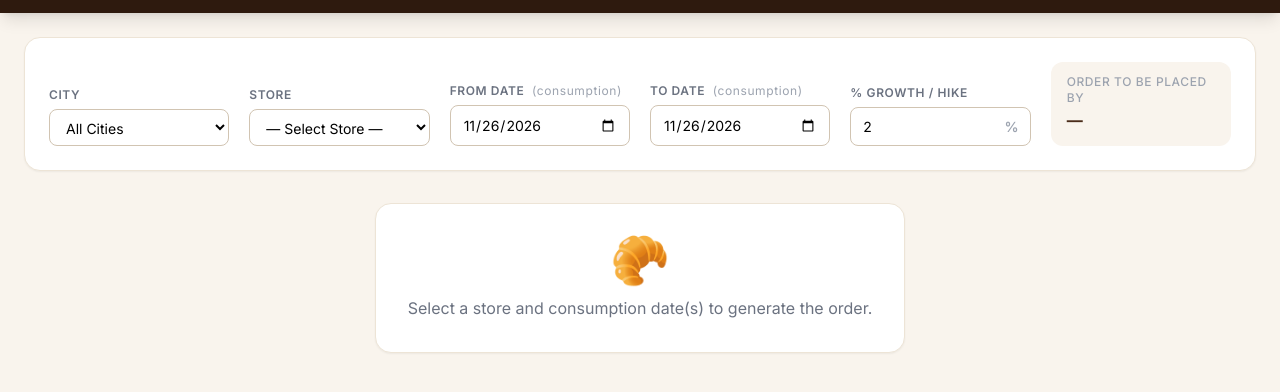
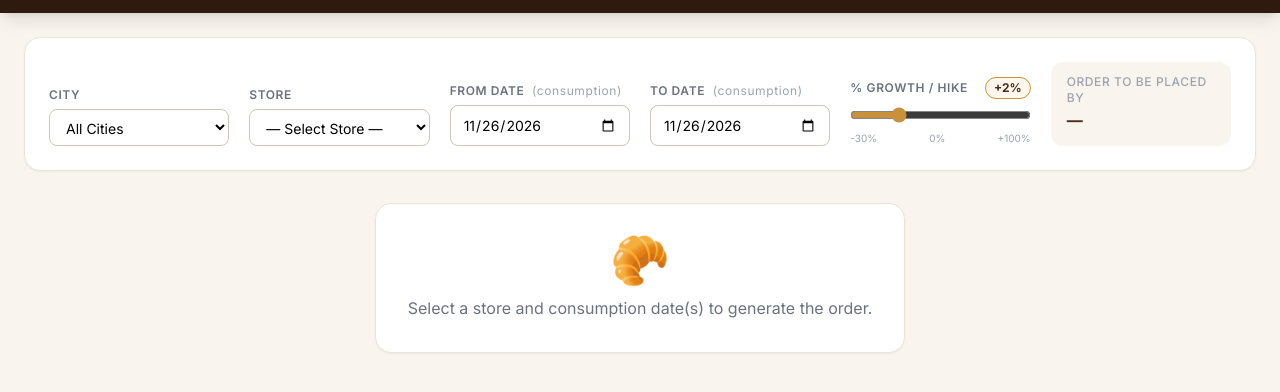
Before and after one commit to adarshsandyal/fdu-ordering, a plain HTML site: page index.html in a window 1280 px wide. Shown: the part 60-452 px from the top of the page. Drawn offline with nearby package versions, Linux system fonts and the light colour scheme.

Commit message:
Convert % Growth / Hike input into a range slider

```diff
--- a/index.html
+++ b/index.html
@@ -122,11 +122,17 @@
       </div>
 
       <div>
-        <label class="block text-xs font-semibold uppercase tracking-wider text-gray-500 mb-1.5">% Growth / Hike</label>
-        <div class="relative">
-          <input type="number" id="hikeInput" value="2" step="0.5" min="-50" max="200"
-            class="form-input pr-8" oninput="onInputChange()" />
-          <span class="absolute right-3 top-1/2 -translate-y-1/2 text-gray-400 font-semibold text-sm">%</span>
+        <div class="flex items-center justify-between mb-1.5">
+          <label class="block text-xs font-semibold uppercase tracking-wider text-gray-500">% Growth / Hike</label>
+          <span id="hikeValLabel" class="text-xs font-bold px-2 py-0.5 rounded-full" style="background:#FFF7ED;color:#4A2C1A;border:1px solid #C8913A;">+2%</span>
+        </div>
+        <input type="range" id="hikeInput" value="2" step="0.5" min="-30" max="100"
+          class="w-full cursor-pointer" style="accent-color:#C8913A;"
+          oninput="onHikeChange()" />
+        <div class="flex justify-between text-[10px] text-gray-400 mt-0.5">
+          <span>-30%</span>
+          <span>0%</span>
+          <span>+100%</span>
         </div>
       </div>
 
@@ -293,6 +299,13 @@ function populateStoreDropdown(resetSelection) {
       if (code === cur) opt.selected = true;
       sel.appendChild(opt);
     });
+}
+
+function onHikeChange() {
+  const val = parseFloat(document.getElementById('hikeInput').value) || 0;
+  const lbl = document.getElementById('hikeValLabel');
+  if (lbl) lbl.textContent = (val > 0 ? '+' : '') + val + '%';
+  onInputChange();
 }
 
 /* When From date changes, auto-set To = From (user can extend To if needed) */
```
